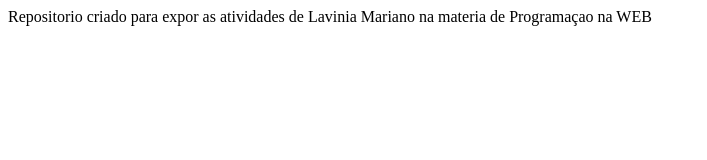
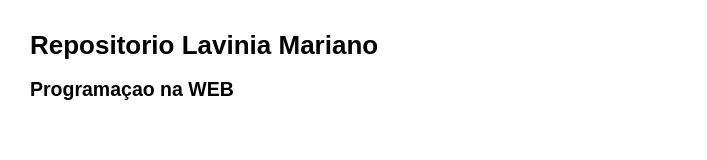
Before and after one commit to ninamariano/ninamariano.github.io, a plain HTML site: page index.html in a window 1280 px wide. Shown: the whole page, without its empty margins (0-707 px from the left). Drawn offline with Linux system fonts and the light colour scheme.

Commit message:
Update index.html

```diff
--- a/index.html
+++ b/index.html
@@ -1,10 +1,20 @@
+
 <!DOCTYPE html>
 <html>
     <head>
-         <title> Lavinia Mariano </title>
+         <title> Repositorio Lavinia Mariano </title>
+         <link rel="stylesheet" href="estilos.css">
+         <style type="text/css">
+        body {
+          margin-top: 30px;
+          margin-left: 30px;
+        }
+        </style>
+	</head>
+	<body style="color:black">
+      <h1>Repositorio Lavinia Mariano</h1>
 
-	</head>
-	<body>
-        Repositorio criado para expor as atividades de Lavinia Mariano na materia de Programaçao na WEB
-	</body>
+      <h2>Programaçao na WEB</h2>
+
+  </body>
 </html>
```
